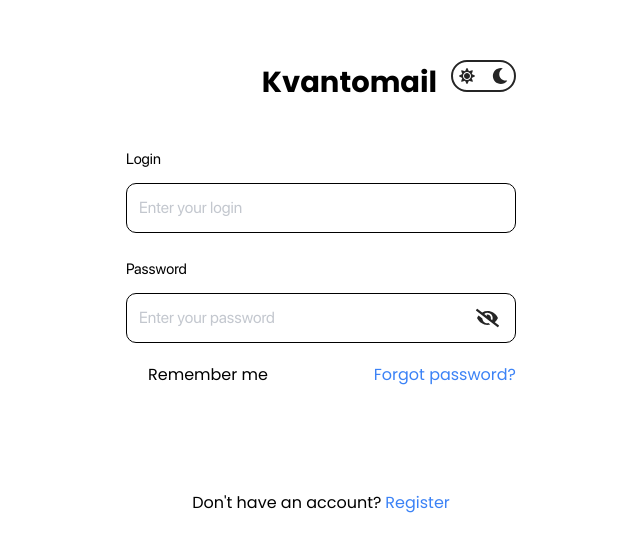
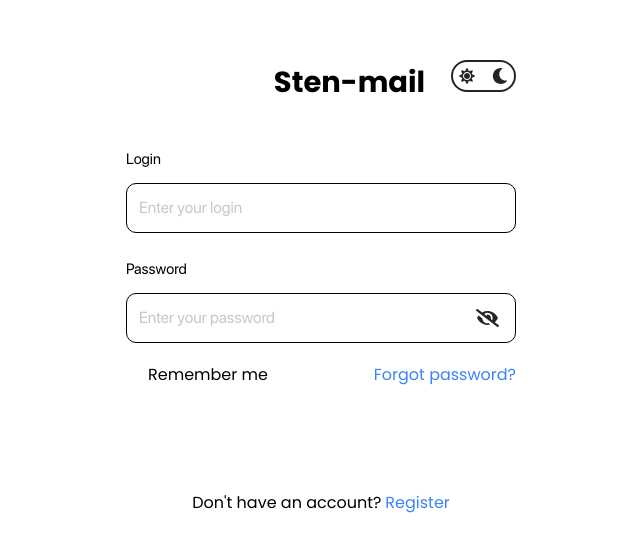
Before and after one commit to DenisGradov/Mail, a React (Vite) app in the folder Frontend/: page / in a window 1280 px wide. Shown: the part 113-664 px from the top of the page, without its empty margins (319-959 px from the left). Built offline with nearby package versions, Linux system fonts and the light colour scheme; no server answers.

Commit message:
Change logo for test

```diff
--- a/Frontend/src/Components/Ui/Logo.jsx
+++ b/Frontend/src/Components/Ui/Logo.jsx
@@ -4,7 +4,7 @@ function Logo() {
   return (
     <div className="flex justify-center items-center select-none">
       <SmallLogo/>
-      <h2 className="ml-[13px]  text-prim text-[29px] font-bold">Kvantomail</h2>
+      <h2 className="ml-[13px]  text-prim text-[29px] font-bold">Sten-mail</h2>
 
     </div>
   );
```
